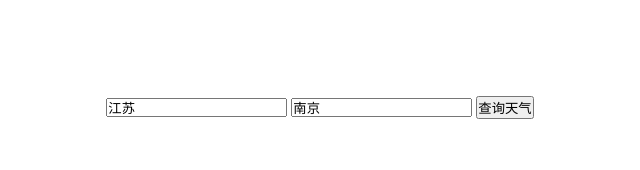
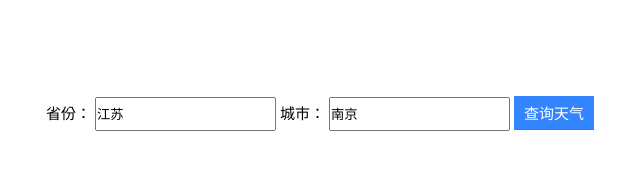
Before and after one commit to ChenKS12138/weather-site, a plain HTML site: page index.html in a window 1280 px wide. Shown: the whole page, without its empty margins (320-960 px from the left). Drawn offline with nearby package versions, Linux system fonts and the light colour scheme.

Commit message:
fix the bug that input-contain shake after a wrong input and make the site more ugly

```diff
--- a/css/index.css
+++ b/css/index.css
@@ -23,3 +23,20 @@ li{
   animation-name: shake;
   animation-duration: 400ms;
 }
+.input{
+    margin-right: 0;
+    height: 30px;
+}
+.text{
+    font-size: 15px;
+}
+#btn_query{
+    border: 0;
+    height: 34px;
+    width: 80px;
+    font-size: 15px;
+    color: white;
+    border-bottom: 1px solid #2d78f4;
+    margin-left: 0;
+    background-color: rgb(51,133,255);
+}
--- a/index.html
+++ b/index.html
@@ -12,8 +12,10 @@
 <body>
   <div id="app">
     <div id="input-container" class="animated">
-      <input type="text" id="province" value="江苏" placeholder="省">
-      <input type="text" id="city" value="南京" placeholder="市">
+        <span class="text">省份：</span>
+      <input type="text" id="province" value="江苏" placeholder="省" class="input">
+      <span class="text">城市：</span>
+      <input type="text" id="city" value="南京" placeholder="市" class="input">
       <button id="btn_query" onclick="handleFetchWeather()">查询天气</button>
     </div>
     <ol id="display-container"></ol>
--- a/js/index.js
+++ b/js/index.js
@@ -78,6 +78,7 @@ async function handleFetchWeather() {
   const inputContainer = document.querySelector("#input-container");
 
   // 添加inputContainer闪烁效果
+  inputContainer.classList.remove("my-shake");
   inputContainer.classList.add("flash-infinite");
 
   // 想后端发送请求
```
